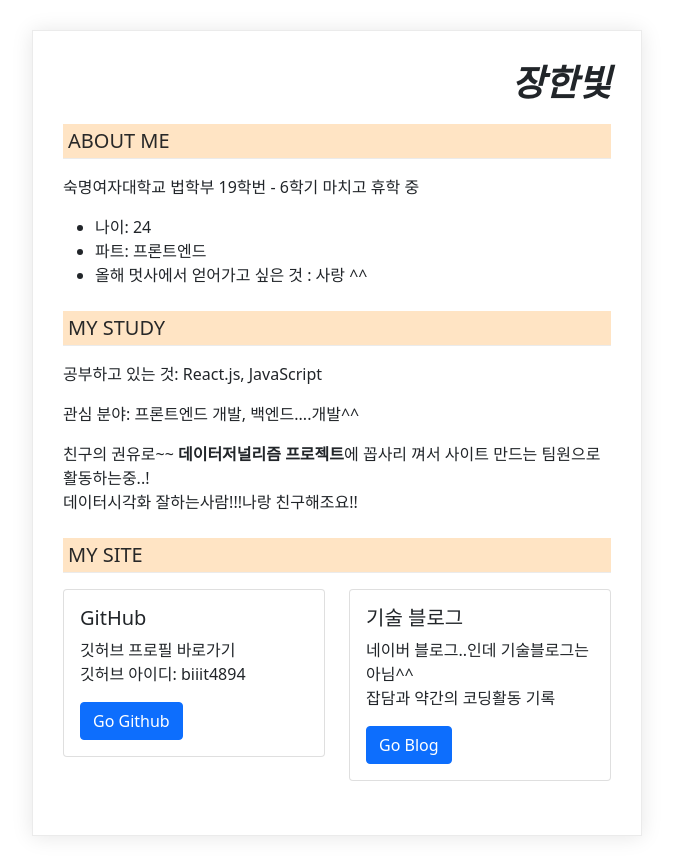
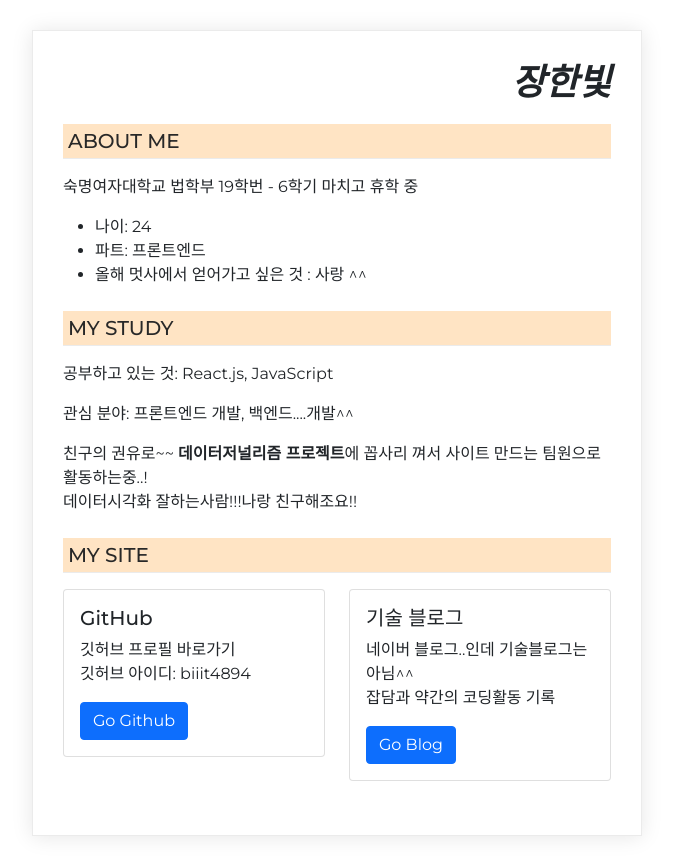
Before and after one commit to Likelion-at-SMWU-10th/JangHanBit, a plain HTML site: page 2주차_HTML&CSS기초/index.html in a window 1280 px wide. Shown: the whole page, without its empty margins (303-976 px from the left). Drawn offline with nearby package versions, Linux system fonts and the light colour scheme.

```diff
--- a/2주차_HTML&CSS기초/style.css
+++ b/2주차_HTML&CSS기초/style.css
@@ -1,3 +1,10 @@
+@import url('https://fonts.googleapis.com/css2?family=Montserrat:ital,wght@0,100;0,200;0,300;0,400;0,500;0,600;0,700;0,800;0,900;1,100;1,200;1,300;1,400;1,500;1,600;1,700;1,800;1,900&display=swap');
+
+* {
+    font-family: 'Montserrat', sans-serif;
+}
+
+
 body,h1,h2 {
     margin:0px;
     padding:0px;
```
